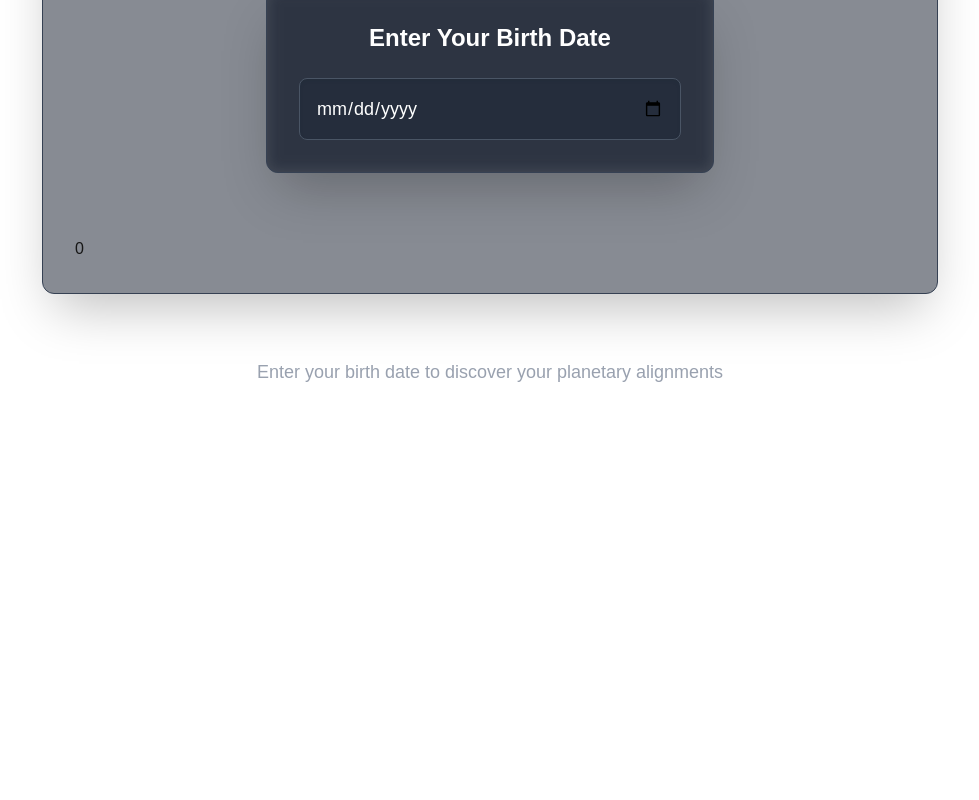
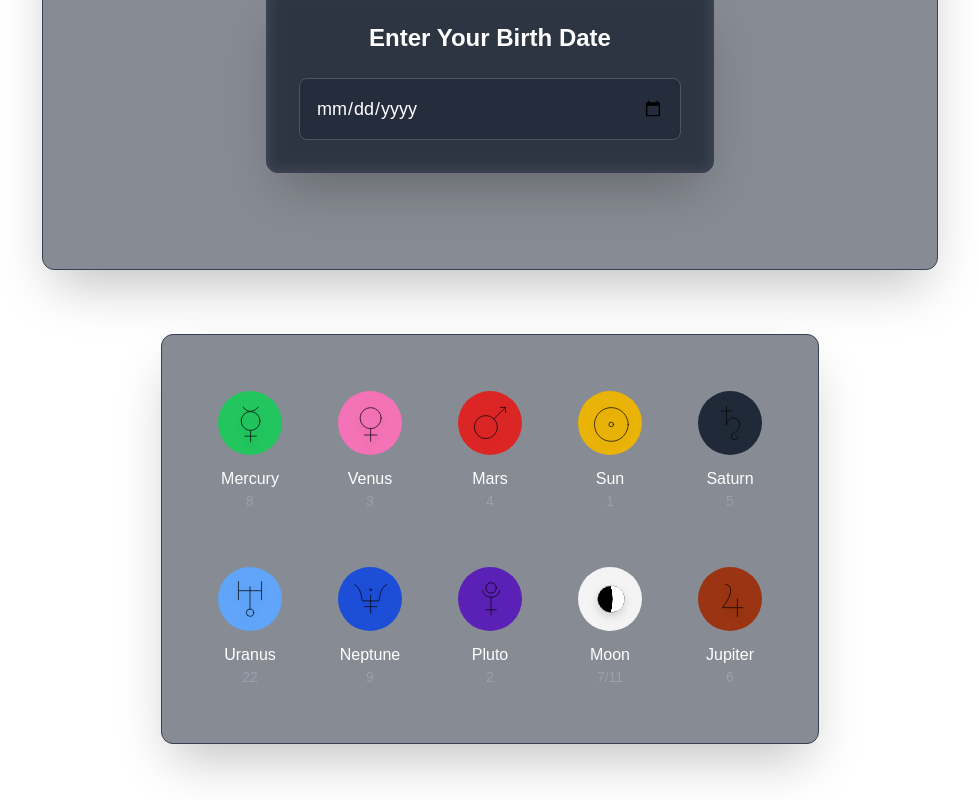
Before and after one commit to PavlosMac/timegnosis, a Next.js app: page / in a window 1280 px wide. Before the commit this address had no page. Shown: the part 705-1505 px from the top of the page, without its empty margins (150-1129 px from the left). Before the commit the page ends 1147 px from the top, so only its background shows below. Built offline with nearby package versions, Linux system fonts and the light colour scheme.

Commit message:
fix bunch of bigs

```diff
--- a/src/app/page.tsx
+++ b/src/app/page.tsx
@@ -1,12 +1,12 @@
 
 'use client'
+import React from "react";
 import DateSumInput from "@/components/DateInput";
 import NavBar from "@/components/NavBar";
 import PersonalNumerology from "@/components/PersonalNumberology";
 import Planets from "@/components/Planets";
 import Link from "next/link";
 import { useRouter, useSearchParams } from "next/navigation";
-import { useEffect, useState } from "react";
 
 
 export default function Home() {
@@ -17,19 +17,73 @@ export default function Home() {
   const searchParams = useSearchParams();
   const router = useRouter();
 
-  const [day, setDay] = useState(Number(searchParams.get('day')) || 0);
-  const [month, setMonth] = useState(Number(searchParams.get('month')) || 0);
-  const [year, setYear] = useState(Number(searchParams.get('year')) || 0);
+  const day = searchParams.get('day');
+  const month = searchParams.get('month');
+  const year = searchParams.get('year');
 
-  // Update the URL when values change
-  useEffect(() => {
-    const params = new URLSearchParams();
-    if (day) params.set('day', day.toString());
-    if (month) params.set('month', month.toString());
-    if (year) params.set('year', year.toString());
+  // Numerology helpers
+  function sumDigits(num: number): number {
+    return num
+      .toString()
+      .split('')
+      .reduce((acc, digit) => acc + parseInt(digit), 0);
+  }
+  function reduceToSingleDigit(num: number): number {
+    while (num > 9 && num !== 11 && num !== 22) {
+      num = sumDigits(num);
+    }
+    return num;
+  }
+  function getPersonalMonth(birthMonth: number, todayYear: number): number {
+    return reduceToSingleDigit(birthMonth + reduceToSingleDigit(todayYear));
+  }
+  function getPersonalDay(personalMonth: number, todayDay: number): number {
+    return reduceToSingleDigit(todayDay + personalMonth);
+  }
+  function getPersonalYear(birthDay: number, birthMonth: number, todayYear: number): number {
+    const rawYear = sumDigits(birthDay) + sumDigits(birthMonth) + sumDigits(todayYear);
+    return reduceToSingleDigit(rawYear);
+  }
 
-    router.replace(`/?${params.toString()}`);
-  }, [day, month, year]);
+  // Get today's date for calculations
+  const today = new Date();
+
+  // Use local state for the input value to prevent reload/focus loss
+  const [inputDate, setInputDate] = React.useState(() => {
+    let initial = '';
+    if (year) initial += year;
+    if (month) initial += (initial ? '-' : '') + String(month).padStart(2, '0');
+    if (day) initial += (initial.length === 7 ? '-' : '') + String(day).padStart(2, '0');
+    return initial;
+  });
+
+  // Sync input state with URL params if they change (e.g. back/forward navigation)
+  React.useEffect(() => {
+    let newDate = '';
+    if (year) newDate += year;
+    if (month) newDate += (newDate ? '-' : '') + String(month).padStart(2, '0');
+    if (day) newDate += (newDate.length === 7 ? '-' : '') + String(day).padStart(2, '0');
+    setInputDate(newDate);
+  }, [year, month, day]);
+
+  const handleDateChange = (dateString: string) => {
+    if (!dateString) {
+      router.replace('/', { shallow: true, scroll: false });
+      return;
+    }
+    // Only update URL if complete date (YYYY-MM-DD)
+    if (dateString.length === 10) {
+      const [y, m, d] = dateString.split('-');
+      // Calculate personal year
+      const personalYear = getPersonalYear(Number(d), Number(m), today.getFullYear());
+      if (String(personalYear) === year && m === month && d === day) return; // Already set, do nothing
+      const params = new URLSearchParams();
+      params.set('year', String(personalYear));
+      params.set('month', m);
+      params.set('day', d);
+      router.replace(`/?${params.toString()}`, undefined, { shallow: true, scroll: false });
+    }
+  };
 
   return (
     <main className="flex flex-col items-center gap-8 p-6">
@@ -43,32 +97,35 @@ export default function Home() {
           </h2>
 
           <div className="mb-8">
-            <DateSumInput setDay={setDay} setMonth={setMonth} setYear={setYear} />
+            <DateSumInput date={inputDate} onDateChange={(value) => {
+              setInputDate(value);
+              handleDateChange(value);
+            }} />
           </div>
 
           {(day || month || year) && (
           <div className="grid grid-cols-1 md:grid-cols-3 gap-6">
-            <Link href={`/day/${day}`}
+            <Link href={`/day/${month ? getPersonalDay(getPersonalMonth(Number(month), today.getFullYear()), today.getDate()) : ''}`}
               className="group bg-gray-800/50 p-6 rounded-lg border border-gray-700 hover:border-blue-500 transition-all duration-300 text-center">
               <div className="text-blue-400 text-lg font-medium mb-2">Personal Day</div>
-              <div className="text-4xl font-bold text-white group-hover:scale-110 transition-transform duration-300">{day}</div>
+              <div className="text-4xl font-bold text-white group-hover:scale-110 transition-transform duration-300">{month ? getPersonalDay(getPersonalMonth(Number(month), today.getFullYear()), today.getDate()) : ''}</div>
             </Link>
-            <Link href={`/month/${month}`}
+            <Link href={`/month/${month ? getPersonalMonth(Number(month), today.getFullYear()) : ''}`}
               className="group bg-gray-800/50 p-6 rounded-lg border border-gray-700 hover:border-purple-500 transition-all duration-300 text-center">
               <div className="text-purple-400 text-lg font-medium mb-2">Personal Month</div>
-              <div className="text-4xl font-bold text-white group-hover:scale-110 transition-transform duration-300">{month}</div>
+              <div className="text-4xl font-bold text-white group-hover:scale-110 transition-transform duration-300">{month ? getPersonalMonth(Number(month), today.getFullYear()) : ''}</div>
             </Link>
-            <Link href={`/year/${year}`}
+            <Link href={`/year/${day && month ? getPersonalYear(Number(day), Number(month), new Date().getFullYear()) : ''}`}
               className="group bg-gray-800/50 p-6 rounded-lg border border-gray-700 hover:border-pink-500 transition-all duration-300 text-center">
               <div className="text-pink-400 text-lg font-medium mb-2">Personal Year</div>
-              <div className="text-4xl font-bold text-white group-hover:scale-110 transition-transform duration-300">{year}</div>
+              <div className="text-4xl font-bold text-white group-hover:scale-110 transition-transform duration-300">{day && month ? getPersonalYear(Number(day), Number(month), new Date().getFullYear()) : ''}</div>
             </Link>
           </div>
           )}
         </div>
       </div>
 
-      <Planets day={day} month={month} year={year} />
+      <Planets />
 
     </main>
   );
--- a/src/app/planet/[name]/page.tsx
+++ b/src/app/planet/[name]/page.tsx
@@ -1,19 +1,47 @@
 import { fetchPlanet } from '@/mongo/fetchPlanet';
 import StaticPlanet from '@/components/StaticPlanet';
+
+const planets = [
+  { name: "mercury", color: "green-500", energy: 8, file: "/planets/Mercury.svg" },
+  { name: "venus", color: "pink-400", energy: 3, file: "/planets/Venus.svg" },
+  { name: "mars", color: "red-600", energy: 4, file: "/planets/Mars.svg" },
+  { name: "sun", color: "yellow-500", energy: 1, file: "/planets/Sun.svg" },
+  { name: "saturn", color: "gray-800", energy: 5, file: "/planets/Saturn.svg" },
+  { name: "uranus", color: "blue-300", energy: 22, file: "/planets/Uranus.svg" },
+  { name: "neptune", color: "blue-700", energy: 9, file: "/planets/Neptune.svg" },
+  { name: "pluto", color: "purple-800", energy: 2, file: "/planets/Pluto.svg" },
+  { name: "moon", color: "blue-gray-200", energy: 7, file: "/planets/moon.svg" },
+  { name: "jupiter", color: "orange-800", energy: 6, file: "/planets/Jupiter.svg" }
+];
 
 export default async function PlanetPage({ params }: { params: { name: string } }) {
   const resolvedParams = await params;
   const data = await fetchPlanet(resolvedParams.name);
+  const planet = planets.find(p => p.name === resolvedParams.name.toLowerCase());
 
-  console.log(data)
+  if (!planet) return null;
+
+  console.log('Loading planet SVG:', planet.file);
 
   return (
     <div className="max-w-4xl mx-auto p-8">
-      <div className="bg-gray-900/50 backdrop-blur-sm rounded-xl p-6 border border-gray-700 shadow-2xl">
-        <h1 className="text-3xl font-bold mb-2 text-white">{data.title}</h1>
-        <StaticPlanet energy={data.energy} />
-        <div className="prose prose-invert max-w-none mt-6">
-          <p className="text-gray-300 whitespace-pre-wrap leading-relaxed">{data.body}</p>
+      <div className="relative bg-gray-900/30 backdrop-blur-sm rounded-xl p-6 border border-gray-700 shadow-2xl overflow-hidden">
+        <div
+          className="absolute inset-0 opacity-20"
+          style={{
+            backgroundImage: `url(${planet.file})`,
+            backgroundPosition: 'center',
+            backgroundRepeat: 'no-repeat',
+            backgroundSize: '100%',
+            filter: 'brightness(5.5)'
+          }}
+        />
+        <div className="relative z-10">
+          <h1 className="text-3xl font-bold mb-2 text-white text-center">{data.title}</h1>
+          <StaticPlanet energy={data.energy} />
+          <div className="prose prose-invert max-w-none mt-6">
+            <p className="text-gray-300 whitespace-pre-wrap leading-relaxed">{data.body}</p>
+          </div>
         </div>
       </div>
     </div>
--- a/src/components/DateInput.tsx
+++ b/src/components/DateInput.tsx
@@ -1,68 +1,12 @@
 'use client';
-import { useState } from 'react';
+type DateSumInputProps = {
+  date: string;
+  onDateChange: (date: string) => void;
+};
 
-export default function DateSumInput({ setDay, setMonth, setYear }) {
-  const [selectedDate, setSelectedDate] = useState('');
-
-  const sumDigits = (num) =>
-    num
-      .toString()
-      .split('')
-      .reduce((acc, digit) => acc + parseInt(digit), 0);
-
-  const reduceToSingleDigit = (num) => {
-    while (num > 9 && num !== 11 && num !== 22) {
-      num = sumDigits(num);
-    }
-    return num;
-  };
-
-  const calculateSums = (dateString) => {
-    if (!dateString || dateString.length < 10) {
-      // Reset values if date is incomplete
-      setYear(0);
-      setMonth(0);
-      setDay(0);
-      return;
-    }
-
-    const birthDate = new Date(dateString);
-    // Validate the date is valid
-    if (isNaN(birthDate.getTime())) {
-      return;
-    }
-
-    const today = new Date();
-
-    const birthDay = birthDate.getDate();
-    const birthMonth = birthDate.getMonth() + 1;
-
-    const currentYear = today.getFullYear();
-    const currentMonth = today.getMonth() + 1; // 1-indexed
-    const currentDay = today.getDate();
-
-    // Step 1: Personal Year = sum(birthDay) + sum(birthMonth) + sum(currentYear)
-    const rawYear =
-      sumDigits(birthDay) + sumDigits(birthMonth) + sumDigits(currentYear);
-    const personalYear = reduceToSingleDigit(rawYear);
-
-    // Step 2: Personal Month = personalYear + sum(currentMonth)
-    const rawMonth = personalYear + sumDigits(currentMonth);
-    const personalMonth = reduceToSingleDigit(rawMonth);
-
-    // Step 3: Personal Day = personalMonth + sum(currentDay)
-    const rawDay = personalMonth + sumDigits(currentDay);
-    const personalDay = reduceToSingleDigit(rawDay);
-
-    setYear(personalYear);
-    setMonth(personalMonth);
-    setDay(personalDay);
-  };
-
-  const handleChange = (event) => {
-    const inputDate = event.target.value;
-    setSelectedDate(inputDate);
-    calculateSums(inputDate);
+export default function DateSumInput({ date, onDateChange }: DateSumInputProps) {
+  const handleChange = (event: React.ChangeEvent<HTMLInputElement>) => {
+    onDateChange(event.target.value);
   };
 
   return (
@@ -72,7 +16,7 @@ export default function DateSumInput({ setDay, setMonth, setYear }) {
         <div className="relative">
           <input
             type="date"
-            value={selectedDate}
+            value={date}
             onChange={handleChange}
             className="w-full p-4 bg-gray-800/50 border border-gray-600 rounded-lg text-white
                      text-lg font-medium shadow-inner focus:outline-none focus:ring-2
--- a/src/components/Planets.tsx
+++ b/src/components/Planets.tsx
@@ -36,25 +36,62 @@ const planets: Planet[] = [
   { name: "Jupiter", color: "orange-800", energy: 6, file: "/planets/Jupiter.svg" }
 ];
 
-export default function Planets({ day, month, year }: { day: number; month: number; year: number }) {
-  const hasValidInput = day > 0 || month > 0 || year > 0;
+import { useSearchParams } from 'next/navigation';
 
-  if (!hasValidInput) {
-    return (
-      <div className="flex justify-center p-8 text-gray-400 text-lg font-medium">
-        Enter your birth date to discover your planetary alignments
-      </div>
-    );
+function sumDigits(num: number): number {
+  return num
+    .toString()
+    .split('')
+    .reduce((acc, digit) => acc + parseInt(digit), 0);
+}
+
+function reduceToSingleDigit(num: number): number {
+  while (num > 9 && num !== 11 && num !== 22) {
+    num = sumDigits(num);
   }
+  return num;
+}
+
+function getPersonalYear(birthDay: number, birthMonth: number, todayYear: number): number {
+  const rawYear = sumDigits(birthDay) + sumDigits(birthMonth) + sumDigits(todayYear);
+  return reduceToSingleDigit(rawYear);
+}
+
+export default function Planets() {
+  const searchParams = useSearchParams();
+  const day = Number(searchParams.get('day'));
+  const month = Number(searchParams.get('month'));
+  const year = Number(searchParams.get('year'));
+  const today = new Date();
+
+  // Main page logic: Personal Month = reduce(birth month + reduce(current year))
+  function getPersonalMonth(birthMonth: number, todayYear: number): number {
+    return reduceToSingleDigit(birthMonth + reduceToSingleDigit(todayYear));
+  }
+  // Personal Day = reduce(today.getDate() + personalMonth)
+  function getPersonalDay(personalMonth: number, todayDay: number): number {
+    return reduceToSingleDigit(todayDay + personalMonth);
+  }
+  function getPersonalYear(birthDay: number, birthMonth: number, todayYear: number): number {
+    const rawYear = sumDigits(birthDay) + sumDigits(birthMonth) + sumDigits(todayYear);
+    return reduceToSingleDigit(rawYear);
+  }
+
+  // Calculate correct values
+  const todayYear = today.getFullYear();
+  const todayDay = today.getDate();
+  const personalMonth = month ? getPersonalMonth(month, todayYear) : undefined;
+  const personalDay = month ? getPersonalDay(personalMonth!, todayDay) : undefined;
+  const personalYear = (day && month) ? getPersonalYear(day, month, todayYear) : undefined;
 
   return (
     <div className="max-w-4xl mx-auto p-8">
       <div className="bg-gray-900/50 backdrop-blur-sm rounded-xl p-6 border border-gray-700 shadow-2xl">
         <div className="grid grid-cols-2 md:grid-cols-5 gap-6 p-4">
           {planets.map((planet, index) => {
-            const isActive = planet.name === "Moon" ?
-              (day === 7 || day === 11 || month === 7 || month === 11 || year === 7 || year === 11) :
-              (planet.energy === day || planet.energy === month || planet.energy === year);
+            const isActive = planet.name === "Moon"
+              ? (personalDay === 7 || personalDay === 11 || personalMonth === 7 || personalMonth === 11 || personalYear === 7 || personalYear === 11)
+              : (planet.energy === personalDay || planet.energy === personalMonth || planet.energy === personalYear);
             return (
               <div
                 key={index}
```
Also changed, not shown: planets-seed.json (+4 -4 lines), 1 other file (tests, documents, lock files or other folders).
